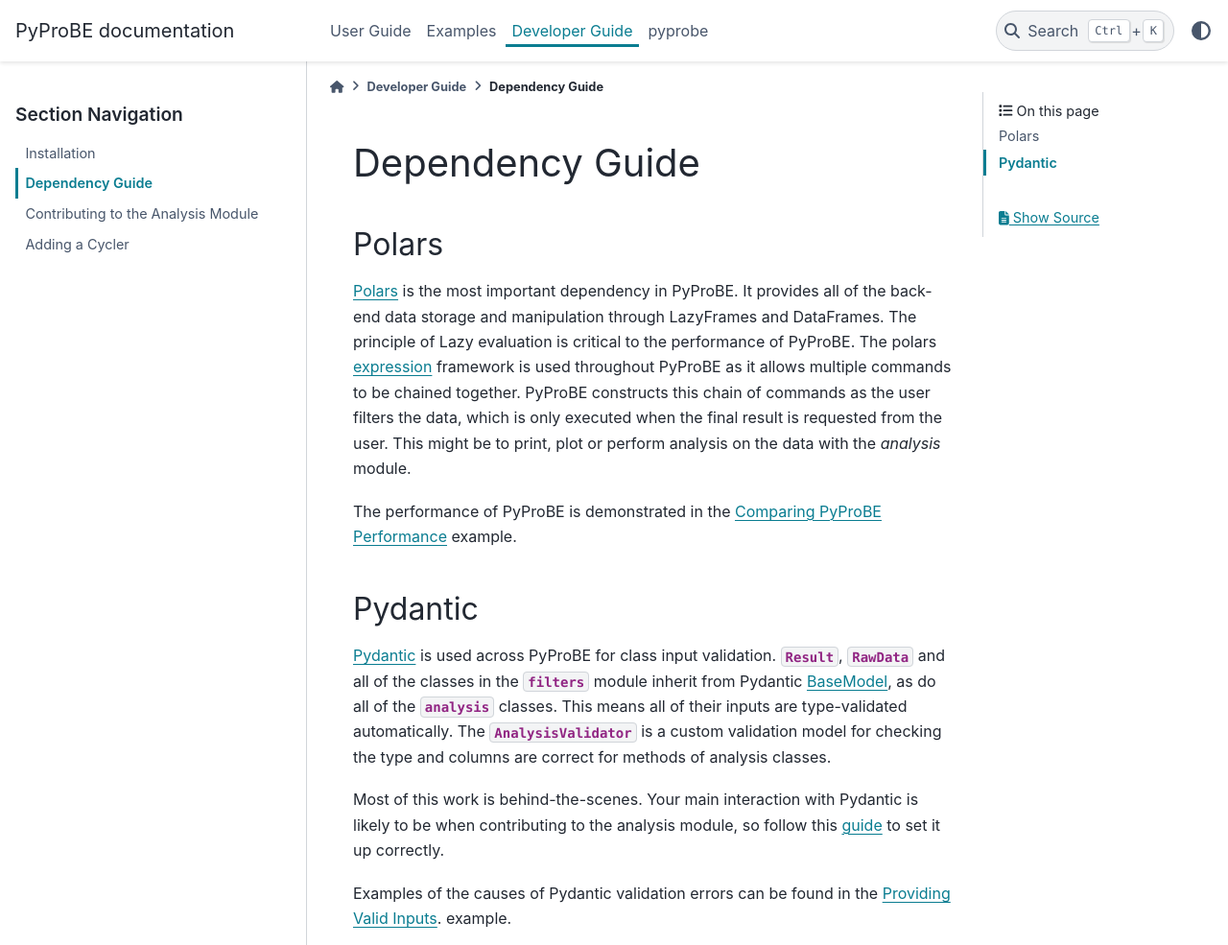
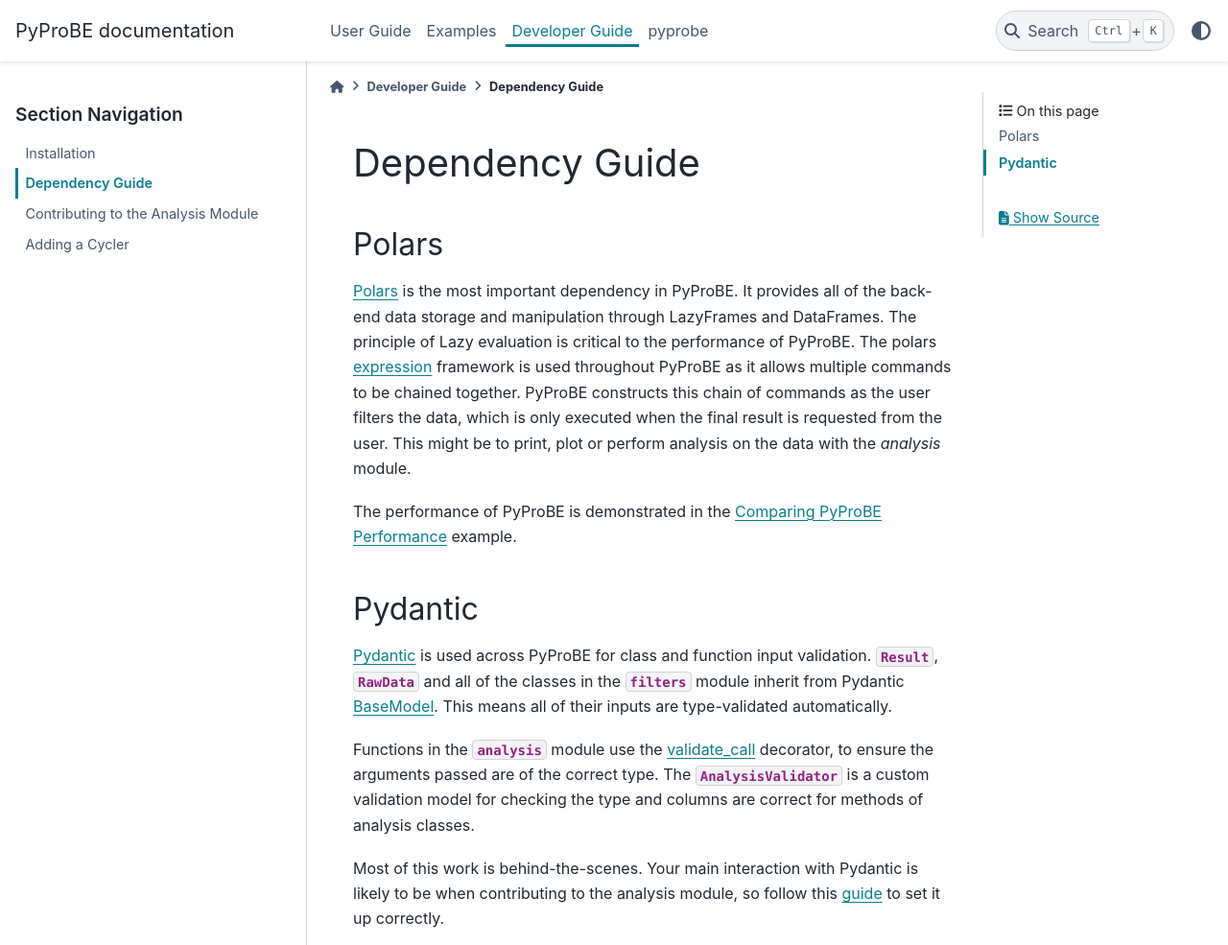
Before and after one commit to ImperialCollegeLondon/PyProBE, a Sphinx documentation site: the page built from docs/source/developer_guide/dependency_guide.rst, in a window 1280 px wide and 1357 px high, cut to the strip 0-985 px from the top of the window. Shown: the whole strip at 96% size. Built offline with Sphinx 7.4.7 and the PyData theme 0.15.4, drawn with Linux system fonts in a browser that asks for light colours.

Commit message:
Update docs and examples for refactored analysis module

```diff
--- a/docs/source/developer_guide/dependency_guide.rst
+++ b/docs/source/developer_guide/dependency_guide.rst
@@ -19,12 +19,15 @@
 Pydantic
 --------
 
-`Pydantic <https://docs.pydantic.dev/latest/>`_ is used across PyProBE for class input
+`Pydantic <https://docs.pydantic.dev/latest/>`_ is used across PyProBE for class and function input
 validation. :class:`~pyprobe.result.Result`, :class:`~pyprobe.rawdata.RawData` and
 all of the classes in the :mod:`~pyprobe.filters` module inherit from Pydantic
-`BaseModel <https://docs.pydantic.dev/latest/api/base_model/>`_, as do all of
-the :mod:`~pyprobe.analysis` classes. This means all of their
-inputs are type-validated automatically. The :class:`~pyprobe.analysis.utils.AnalysisValidator`
+`BaseModel <https://docs.pydantic.dev/latest/api/base_model/>`_. This means all of their
+inputs are type-validated automatically.
+
+Functions in the :mod:`~pyprobe.analysis` module use the `validate_call <https://docs.pydantic.dev/latest/api/validate_call/#pydantic.validate_call_decorator.validate_call>`_
+decorator, to ensure the arguments passed are of the correct type.
+The :class:`~pyprobe.analysis.utils.AnalysisValidator`
 is a custom validation model for checking the type and columns are correct for methods
 of analysis classes.
 
```
Also changed, not shown: docs/source/developer_guide/contributing_to_the_analysis_module.rst (+15 -42 lines), docs/source/user_guide/analysis.rst (+13 -26 lines), docs/source/examples/providing-valid-inputs.ipynb.
